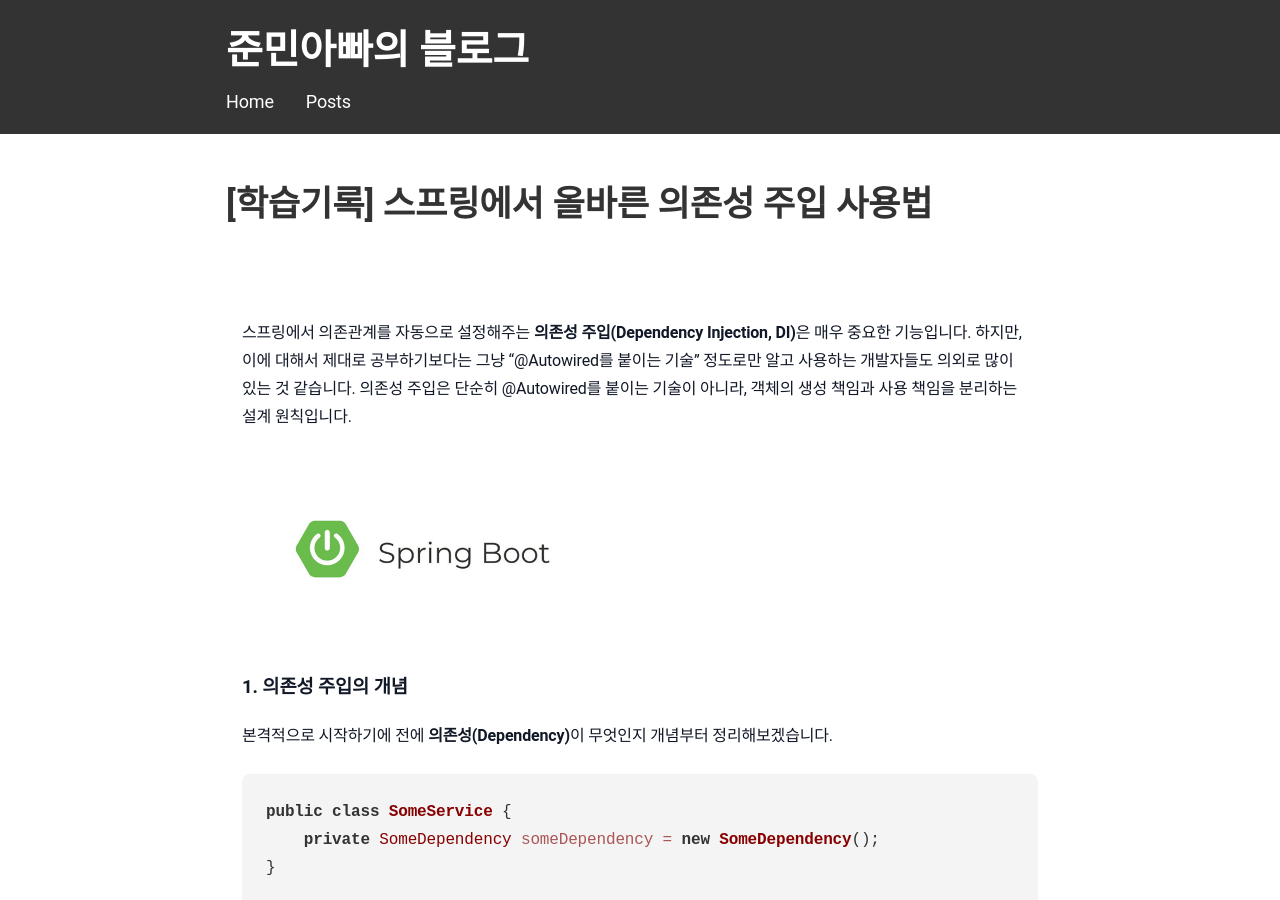
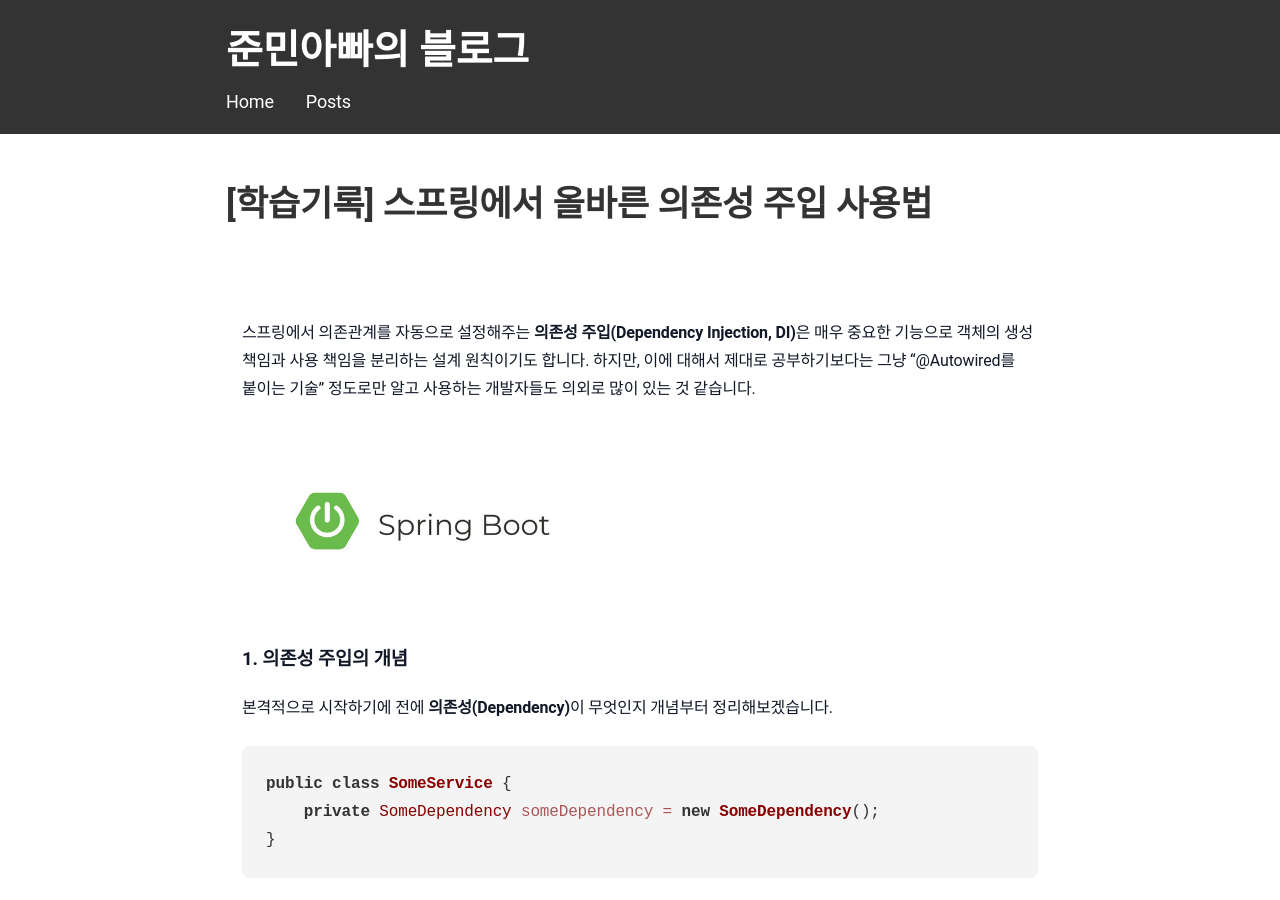
Before and after one commit to sanghoon-lee/sanghoon-lee.github.io, a Jekyll site: the page built from _posts/2026-01-12-DependencyInjection.md, in a window 1280 px wide and 900 px high. Built offline with Jekyll 4.4.1, drawn with Linux system fonts in a browser that asks for light colours; nearby versions of some CDN libraries; comment, search, counter and statistics services are not loaded.

Commit message:
포스팅 내용 수정

```diff
--- a/_posts/2026-01-12-DependencyInjection.md
+++ b/_posts/2026-01-12-DependencyInjection.md
@@ -16,7 +16,8 @@ categories: 학습기록
 }
 </style>
 
-스프링에서 의존관계를 자동으로 설정해주는 **의존성 주입(Dependency Injection, DI)**은 매우 중요한 기능입니다. 하지만, 이에 대해서 제대로 공부하기보다는 그냥 "@Autowired를 붙이는 기술” 정도로만 알고 사용하는 개발자들도 의외로 많이 있는 것 같습니다. 의존성 주입은 단순히 @Autowired를 붙이는 기술이 아니라, 객체의 생성 책임과 사용 책임을 분리하는 설계 원칙입니다.
+스프링에서 의존관계를 자동으로 설정해주는 **의존성 주입(Dependency Injection, DI)**은 매우 중요한 기능으로 객체의 생성 책임과 사용 책임을 분리하는 설계 원칙이기도 합니다.
+하지만, 이에 대해서 제대로 공부하기보다는 그냥 "@Autowired를 붙이는 기술” 정도로만 알고 사용하는 개발자들도 의외로 많이 있는 것 같습니다.
 
 <img class="main-image" src="/assets/images/springboot.png" alt="스프링부트">
 
```
